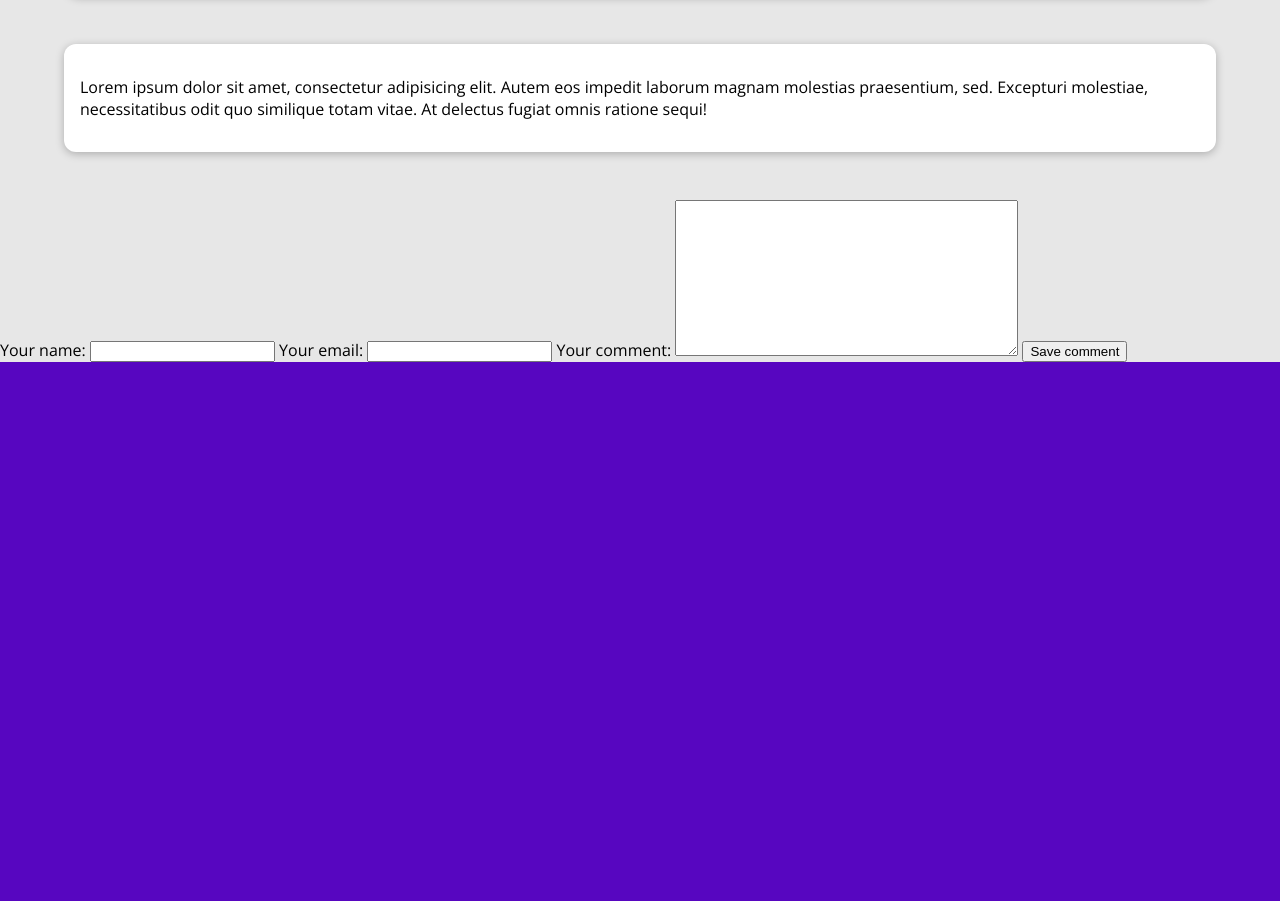
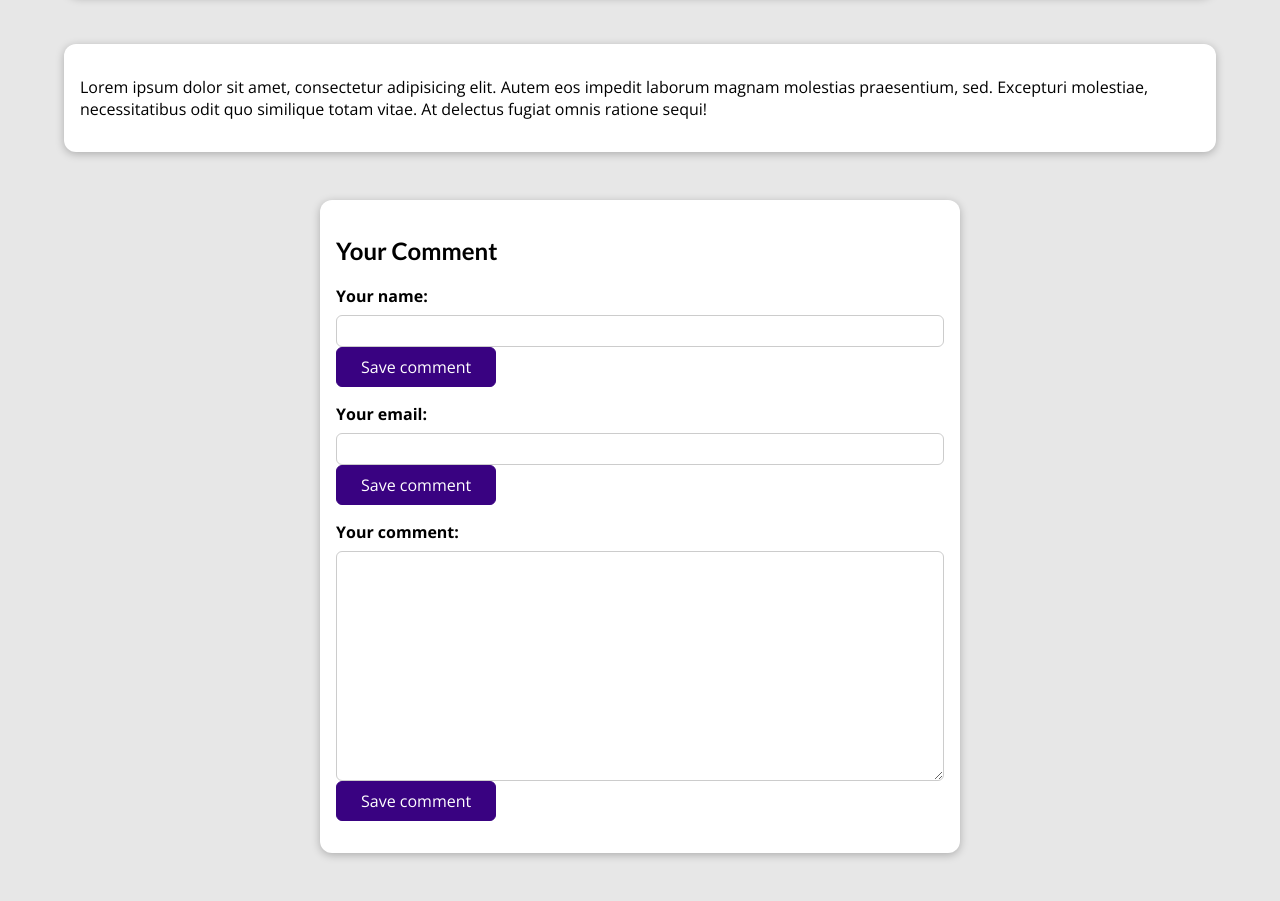
Before and after one commit to danieln0bre/djangoblog, a Django app: a page that uses blog/templates/blog/post-detail.html in a window 1280 px wide. Shown: the part 484-1385 px from the top of the page. Before the commit the page ends 846 px from the top, so only its background shows below. Run offline with Django 4.2, Linux system fonts and the light colour scheme; data comes from the database, SQL or seed files in the repository.

Commit message:
comments to database

```diff
--- a/blog/static/blog/post-detail.css
+++ b/blog/static/blog/post-detail.css
@@ -72,3 +72,49 @@ main {
   padding: 0.5rem 1rem;
   border-radius: 8px;
 }
+
+#comment-form {
+  margin: 3rem auto;
+  width: 90%;
+  max-width: 40rem;
+  border-radius: 12px;
+  background-color: white;
+  box-shadow: 0 2px 8px rgba(0,0,0,0.25);
+  padding: 1rem;
+}
+
+#comment-form button {
+  font: inherit;
+  background-color: #390281;
+  color: white;
+  border: 1px solid #390281;
+  padding: 0.5rem 1.5rem;
+  border-radius: 6px;
+  cursor: pointer;
+}
+
+#comment-form button:hover,
+#comment-form button:active{
+  background-color: #4f0ba7;
+  border-color: #4f0ba7;
+}
+
+.form-control {
+  margin-bottom: 1rem;
+}
+
+.form-control label {
+  font-weight: bold;
+  margin-bottom: 0.5rem;
+  display: block;
+}
+
+.form-control input,
+.form-control textarea {
+  display: block;
+  width: 100%;
+  font: inherit;
+  padding: 0.25rem;
+  border-radius: 6px;
+  border: 1px solid #ccc;
+}
--- a/blog/templates/blog/post-detail.html
+++ b/blog/templates/blog/post-detail.html
@@ -34,10 +34,18 @@
         </p>
     </main>
 
-    <div>
-        <form>
-            {{ comment_form }}
-            <button>Save comment</button>
+    <section id="comment-form">
+    <h2>Your Comment</h2>
+        <form action="{% url 'post-detail-page' post.slug %}" method="POST">
+        {% csrf_token %}
+            {% for form_field in comment_form %}
+            <div class="form-control">
+                {{ form_field.label_tag }}
+                {{ form_field }}
+                {{ form_field.errors }}
+                <button>Save comment</button>
+            </div>
+            {% endfor %}
         </form>
-    </div>
+    </section>
 {% endblock %}
--- a/blog/views.py
+++ b/blog/views.py
@@ -1,9 +1,10 @@
-from django.shortcuts import render, get_object_or_404
-from django.http import HttpResponse
-from datetime import date
+from django.shortcuts import render
+from django.http import HttpResponseRedirect
+from django.urls import reverse
 from .models import Post
 from .forms import CommentForm
-from django.views.generic import ListView, DetailView
+from django.views.generic import ListView
+from django.views import View
 
 
 class StartingPageView(ListView):
@@ -39,15 +40,33 @@ class AllPostsView(ListView):
 #     })
 
 
-class SinglePostView(DetailView):
-    template_name = 'blog/post-detail.html'
-    model = Post
+class SinglePostView(View):
+    def get(self, request, slug):
+        post = Post.objects.get(slug=slug)
+        context = {
+            'post': post,
+            'post_tags': post.tags.all(),
+            'comment_form': CommentForm()
+        }
+        return render(request, 'blog/post-detail.html', context)
 
-    def get_context_data(self, **kwargs):
-        context = super().get_context_data(**kwargs)
-        context['post_tags'] = self.object.tags.all()
-        context['comment_form'] = CommentForm()
-        return context
+    def post(self, request, slug):
+        comment_form = CommentForm(request.POST)
+        post = Post.objects.get(slug=slug)
+
+        if comment_form.is_valid():
+            comment = comment_form.save(commit=False)
+            comment.post = post
+            comment.save()
+
+            return HttpResponseRedirect(reverse('post-detail-page', args=[slug]))
+
+        context = {
+            'post': post,
+            'post_tags': post.tags.all(),
+            'comment_form': comment_form
+        }
+        return render(request, 'blog/post-detail.html', context)
 
 # def post_detail(request, slug):
 #     identified_post = get_object_or_404(Post, slug=slug)
```
